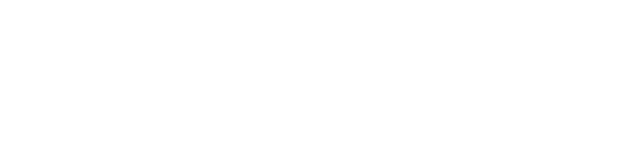
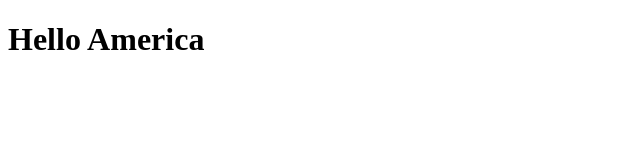
Before and after one commit to Fahim-Ismam/PractiseDemo, a plain HTML site: page index.html in a window 1280 px wide. Shown: the whole page, without its empty margins (0-640 px from the left). Drawn offline with Linux system fonts and the light colour scheme.

Commit message:
version 2

```diff
--- a/index.html
+++ b/index.html
@@ -7,6 +7,6 @@
     <title>Document</title>
 </head>
 <body>
-
+    <h1>Hello America</h1>
 </body>
 </html>
```
